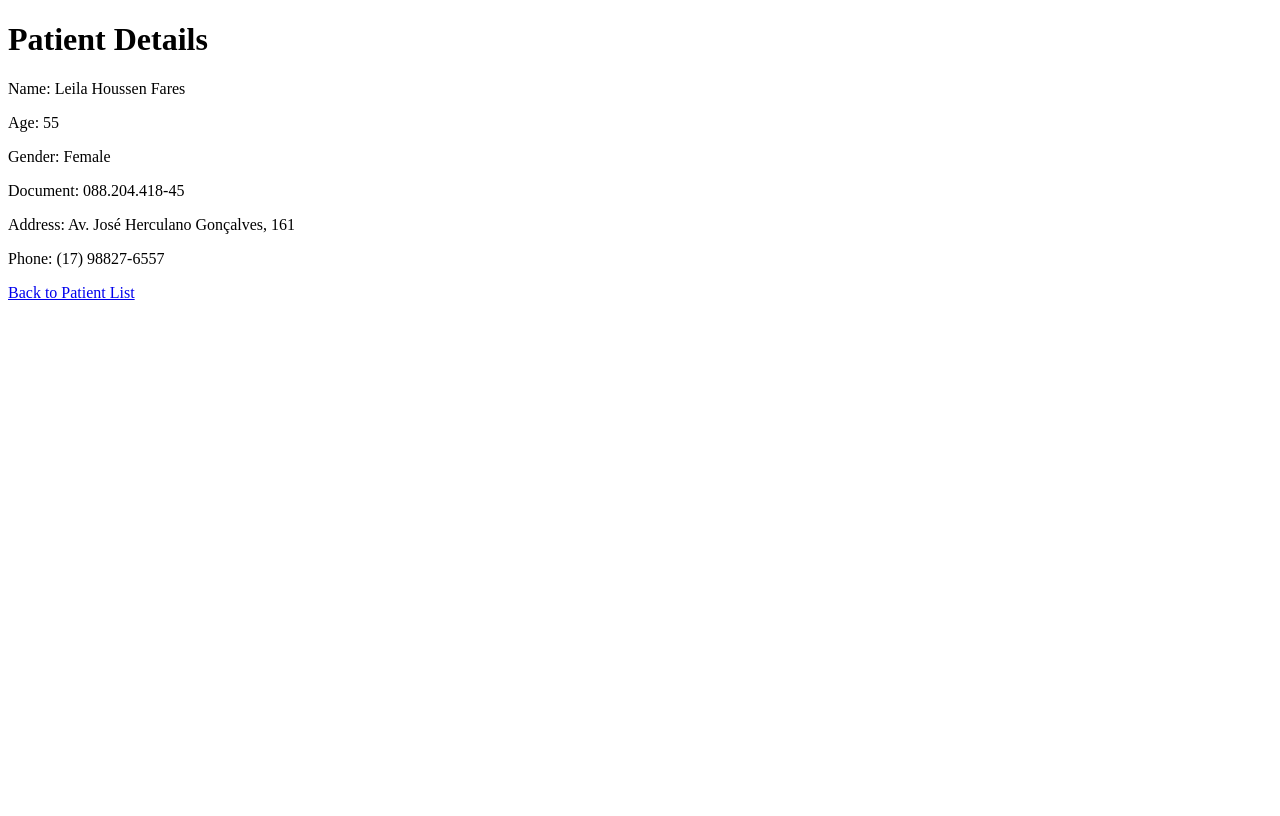
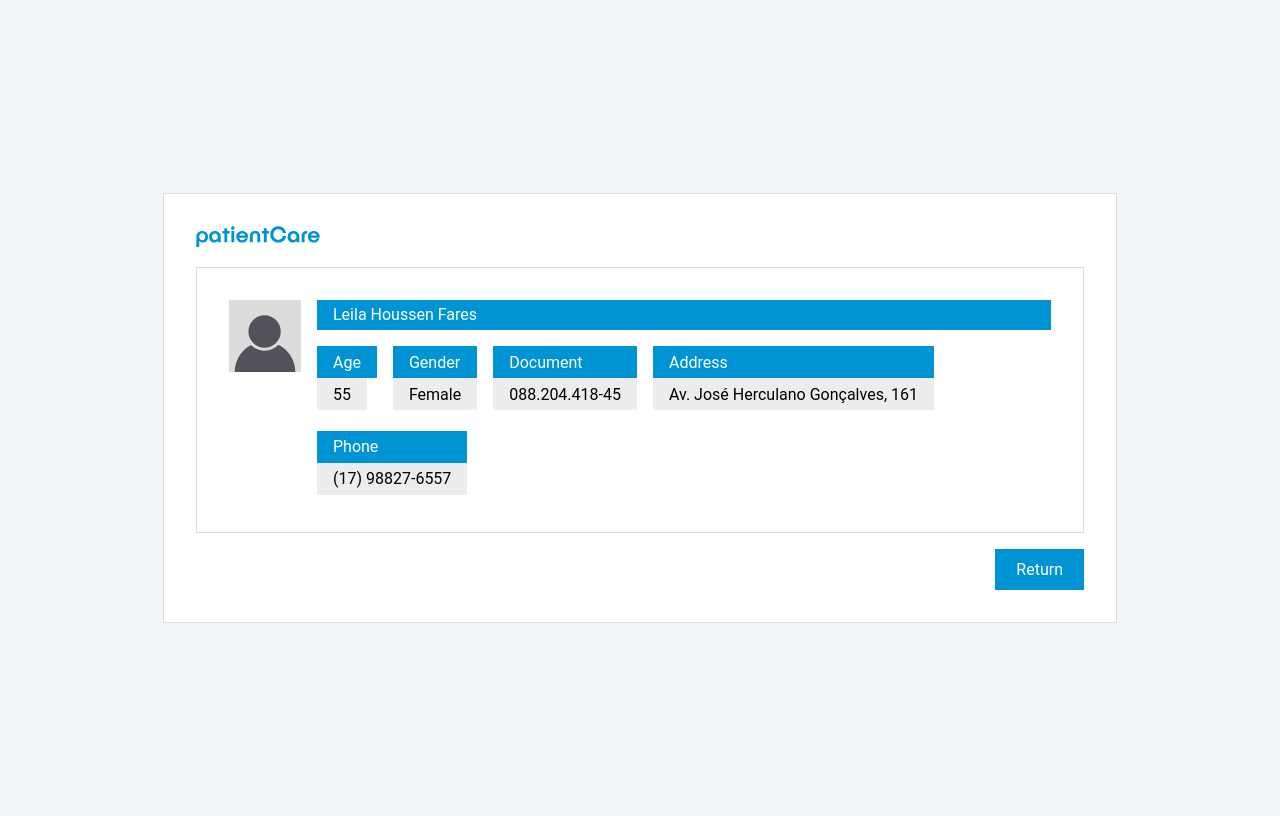
Before and after one commit to NaderFares16/PacientCare, a Flask app: page /patient/42 in a window 1280 px wide. Before the commit the page ends 300 px from the top, so only its background shows below. Run offline with Flask 3, Linux system fonts and the light colour scheme; data comes from the database, SQL or seed files in the repository; both versions use the stored data as it was after the commit.

Commit message:
Patient Details Route Complete

```diff
--- /dev/null
+++ b/static/patient_details.css
@@ -0,0 +1,114 @@
+:root {
+  --background-color: #F0F5F7;
+  --default-color: #0094D4;
+  --default-white: #FFFFFF;
+  --default-border-color: #DCDCDC;
+  --default-gray: #52525b;
+  --default-gray-v: #EEECEC;
+}
+
+body {
+  background-color: var(--background-color);
+  font-family: 'Roboto', sans-serif;
+  display: flex;
+  flex-direction: column;
+  justify-content: center;
+  align-items: center;
+  height: 100vh;
+}
+
+.container {
+  width: 888px;
+  height: max-content;
+  border: 1px solid var(--default-border-color);
+  display: flex;
+  flex-direction: column;
+  align-items: end;
+  padding: 32px;
+  gap: 16px;
+  background-color: var(--default-white);
+}
+
+.container img {
+  width: 124px;
+}
+
+.record {
+  height: 100%;
+  border: 1px solid var(--default-border-color);
+  padding: 32px;
+  gap: 16px;
+  display: flex;
+  align-items: start;
+}
+
+.record img {
+  width: 72px;
+}
+
+.record-content {
+  width: 100%;
+  height: 100%;
+  display: flex;
+  flex-direction: column;
+  gap: 1rem;
+}
+
+.record-title {
+  height: 40px;
+  background-color: var(--default-color);
+  color: var(--default-white);
+  display: flex;
+  flex-direction: row;
+  align-items: center;
+  justify-content: start;
+  padding-left: 16px;
+}
+
+.record-body {
+  width: 100%;
+  height: 100%;
+  display: flex;
+  gap: 1rem;
+  flex-wrap: wrap;
+}
+
+.record-item {
+  width: max-content;
+  height: 64px;
+  display: flex;
+  flex-direction: column;
+}
+
+.record-item-title {
+  height: 32px;
+  display: flex;
+  align-items: center;
+  justify-content: start;
+  padding: 0px 1rem;
+  background-color: var(--default-color);
+  color: var(--default-white);
+}
+
+.record-item-value {
+  width: max-content;
+  height: 32px;
+  display: flex;
+  align-items: center;
+  justify-content: start;
+  padding: 0px 1rem;
+  background-color: var(--default-gray-v);
+}
+
+.returnbtn {
+  width: max-content;
+  background-color: var(--default-color);
+  border: 1px solid var(--default-color);
+  color: var(--default-white);
+  padding: 10px 20px;
+  text-align: center;
+  text-decoration: none;
+  display: inline-block;
+  font-size: 1rem;
+  cursor: pointer;
+}
--- a/templates/index.html
+++ b/templates/index.html
@@ -14,7 +14,7 @@
       <div id="line"></div>
       <ul>
         {% for patient in patients %}
-        <li><a href="{{ url_for('viewPatient', id=patient[0]) }}">{{ patient[1] }}</a> | {{ patient[2] }} Years | {{ patient[3] }}</li>
+        <li><a id="patient" href="{{ url_for('viewPatient', id=patient[0]) }}">{{ patient[1] }}</a> | {{ patient[2] }} Years | {{ patient[3] }}</li>
         {% endfor %}
       </ul>
       <div class="buttons">
--- a/templates/patient_details.html
+++ b/templates/patient_details.html
@@ -3,10 +3,47 @@
 <head>
   <meta charset="UTF-8">
   <meta name="viewport" content="width=device-width, initial-scale=1.0">
+  <link rel="stylesheet" href="{{ url_for('static', filename='patient_details.css') }}">
   <title>Patient Details | {{ patient_name }}</title>
 </head>
 <body>
-  <h1>Patient Details</h1>
+  <div class="container">
+    <div style="width: 100%;">
+      <img src="{{ url_for('static', filename='images/patientCare.svg') }}" alt="patientCare">
+    </div>
+    <div class="record">
+      <img src="{{ url_for('static', filename='images/patient.svg') }}" alt="">
+      <div class="record-content">
+        <div class="record-title">
+          {{ patient[1] }}
+        </div>
+        <div class="record-body">
+          <div class="record-item">
+            <div class="record-item-title">Age</div>
+            <div class="record-item-value">{{ patient[2] }}</div>
+          </div>
+          <div class="record-item">
+            <div class="record-item-title">Gender</div>
+            <div class="record-item-value">{{ patient[3] }}</div>
+          </div>
+          <div class="record-item">
+            <div class="record-item-title">Document</div>
+            <div class="record-item-value">{{ patient[4] }}</div>
+          </div>
+          <div class="record-item">
+            <div class="record-item-title">Address</div>
+            <div class="record-item-value">{{ patient[5] }}</div>
+          </div>
+          <div class="record-item">
+            <div class="record-item-title">Phone</div>
+            <div class="record-item-value">{{ patient[6] }}</div>
+          </div>
+        </div>
+      </div>
+    </div>
+    <a class="returnbtn" href="{{ url_for('index') }}">Return</a>
+  </div>
+  <!-- <h1>Patient Details</h1>
   <p>Name: {{ patient[1] }}</p>
   <p>Age: {{ patient[2] }}</p>
   <p>Gender: {{ patient[3] }}</p>
@@ -14,5 +51,6 @@
   <p>Address: {{ patient[5] }}</p>
   <p>Phone: {{ patient[6] }}</p>
   <a href="{{ url_for('index') }}">Back to Patient List</a>
+  -->
 </body>
 </html>
```
Also changed, not shown: static/styles.css (+13 -0 lines), hospital_management.db, static/images/patient.svg.
